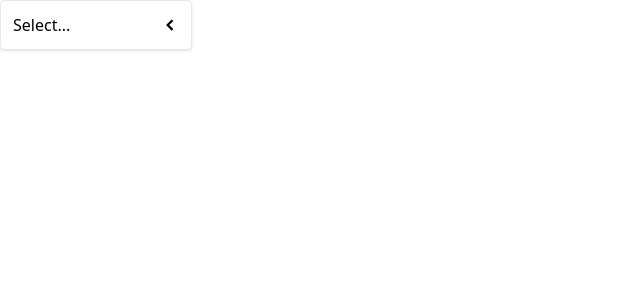
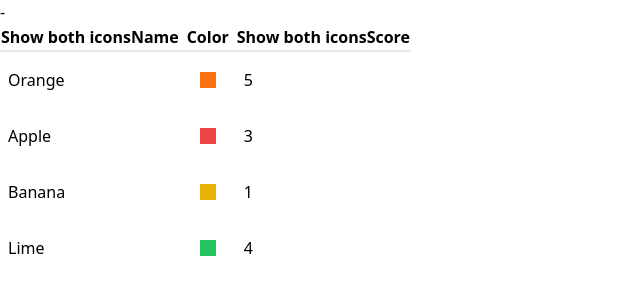
Before and after one commit to Kohhx/react-components-practice, a React (Create React App) app: page / in a window 1280 px wide. Shown: the top 300 px of the page, without its empty margins (0-640 px from the left). Built offline with nearby package versions, Linux system fonts and the light colour scheme.

Commit message:
Added table component

```diff
--- a/src/App.js
+++ b/src/App.js
@@ -1,26 +1,37 @@
 import React, { useState } from "react";
-import ButtonPage from "./pages/ButtonPage";
-import AccordionPage from "./pages/AccordionPage";
-import Dropdown from "./components/Dropdown";
+import Table from "./components/Table";
+import SortableTable from "./components/SortableTable";
 import { FaAccessibleIcon } from "react-icons/fa";
 
 const App = () => {
-  const [value, setValue] = useState()
-
-  const options = [
-    { label: "Red", value: "Red" },
-    { label: "Blue", value: "Blue" },
-    { label: "Green", value: "Green" },
+  const tableData = [
+    { name: "Orange", color: "bg-orange-500", score: 5 },
+    { name: "Apple", color: "bg-red-500", score: 3 },
+    { name: "Banana", color: "bg-yellow-500", score: 1 },
+    { name: "Lime", color: "bg-green-500", score: 4 },
   ];
 
-  const handleChange = (option) => {
-    setValue(option.value)
-  }
+  const tableConfig = [
+    {
+      label: "Name",
+      render: (rowData) => rowData.name,
+      sortValue: (rowData) => rowData.name,
+    },
+    {
+      label: "Color",
+      render: (rowData) => <div className={`p-2 m-3 ${rowData.color}`}></div>,
+    },
+    {
+      label: "Score",
+      render: (rowData) => rowData.score,
+      // header: () => <th className="bg-red-500">Score</th>,
+      sortValue: (rowData) => rowData.score,
+    },
+  ];
 
   return (
-    //  <div><ButtonPage /></div>
-    // <AccordionPage items={items} />
-    <Dropdown value={value} options={options} onChange={handleChange}/>
+    // <Table data={tableData} config={tableConfig}></Table>
+    <SortableTable data={tableData} config={tableConfig}></SortableTable>
   );
 };
 
--- /dev/null
+++ b/src/components/SortableTable.js
@@ -0,0 +1,77 @@
+import React, { useState } from "react";
+import Table from "./Table";
+
+const SortableTable = (props) => {
+  const [sortOrder, setSortOrder] = useState(null);
+  const [sortBy, setSortBy] = useState(null);
+  const { config, data } = props;
+
+  const handleClick = (label) => {
+    if (sortOrder === null) {
+      setSortOrder("asc");
+      setSortBy(label);
+    } else if (sortOrder === "asc") {
+      setSortOrder("desc");
+      setSortBy(label);
+    } else {
+      setSortOrder(null);
+      setSortBy(null);
+    }
+  };
+
+  const getIcons = (label, sortBy, sortOrder) => {
+    if (label !== sortBy) {
+      return "Show both icons"
+    }
+
+    if (sortOrder === null) {
+      return 'show both icons'
+    } else if ( sortOrder === 'asc') {
+      return 'show up icons'
+    } else {
+      return 'show down icons'
+    }
+
+  }
+
+  const updatedConfig = config.map((column) => {
+    if (!column.sortValue) {
+      return column;
+    } else {
+      return {
+        ...column,
+        header: () => (
+          <th onClick={() => handleClick(column.label)}>
+            {getIcons(column.label, sortBy, sortOrder)}
+            {column.label}
+          </th>
+        ),
+      };
+    }
+  });
+
+  let sortData = data;
+  if (sortOrder && sortBy) {
+    const { sortValue } = config.find((column) => column.label === sortBy);
+    sortData = [...data].sort((a, b) => {
+      const valueA = sortValue(a);
+      const valueB = sortValue(b);
+
+      const reverseOrder = sortOrder === "asc" ? 1 : -1;
+
+      if (typeof valueA === "string") {
+        return valueA.localeCompare(valueB) * reverseOrder;
+      } else {
+        return (valueA - valueB) * reverseOrder;
+      }
+    });
+  }
+  return (
+    <div>
+      {sortOrder} - {sortBy}
+      <Table {...props} config={updatedConfig} data={sortData} />
+    </div>
+  );
+};
+
+export default SortableTable;
--- /dev/null
+++ b/src/components/Table.js
@@ -0,0 +1,35 @@
+import React from "react";
+import { Fragment } from "react";
+
+const Table = ({ data, config }) => {
+  // Create Header content
+  const headerContent = config.map((dataCol, i) => {
+    if (dataCol.header) {
+      return <Fragment key={i}>{dataCol.header()}</Fragment>;
+    }
+    return <th key={i}>{dataCol.label}</th>;
+  });
+
+  // Create body content
+  const tableBodyContent = data.map((dataRow, i) => {
+    const rowContent = config.map((dataCol, j) => {
+      return (
+        <td key={j} className="p-2">
+          {dataCol.render(dataRow)}
+        </td>
+      );
+    });
+    return <tr key={i}>{rowContent}</tr>;
+  });
+
+  return (
+    <table className="table-auto border-spacing-2">
+      <thead>
+        <tr className="border-b-2">{headerContent}</tr>
+      </thead>
+      <tbody>{tableBodyContent}</tbody>
+    </table>
+  );
+};
+
+export default Table;
--- /dev/null
+++ b/src/pages/DropdownPage.js
@@ -0,0 +1,23 @@
+import React, { useState } from "react";
+import Dropdown from "../components/Dropdown";
+import { FaAccessibleIcon } from "react-icons/fa";
+
+const DropdownPage = () => {
+  const [value, setValue] = useState()
+
+  const options = [
+    { label: "Red", value: "Red" },
+    { label: "Blue", value: "Blue" },
+    { label: "Green", value: "Green" },
+  ];
+
+  const handleChange = (option) => {
+    setValue(option.value)
+  }
+
+  return (
+    <Dropdown value={value} options={options} onChange={handleChange}/>
+  );
+};
+
+export default DropdownPage;
```
Also changed, not shown: src/pages/TablePage.js (added).
